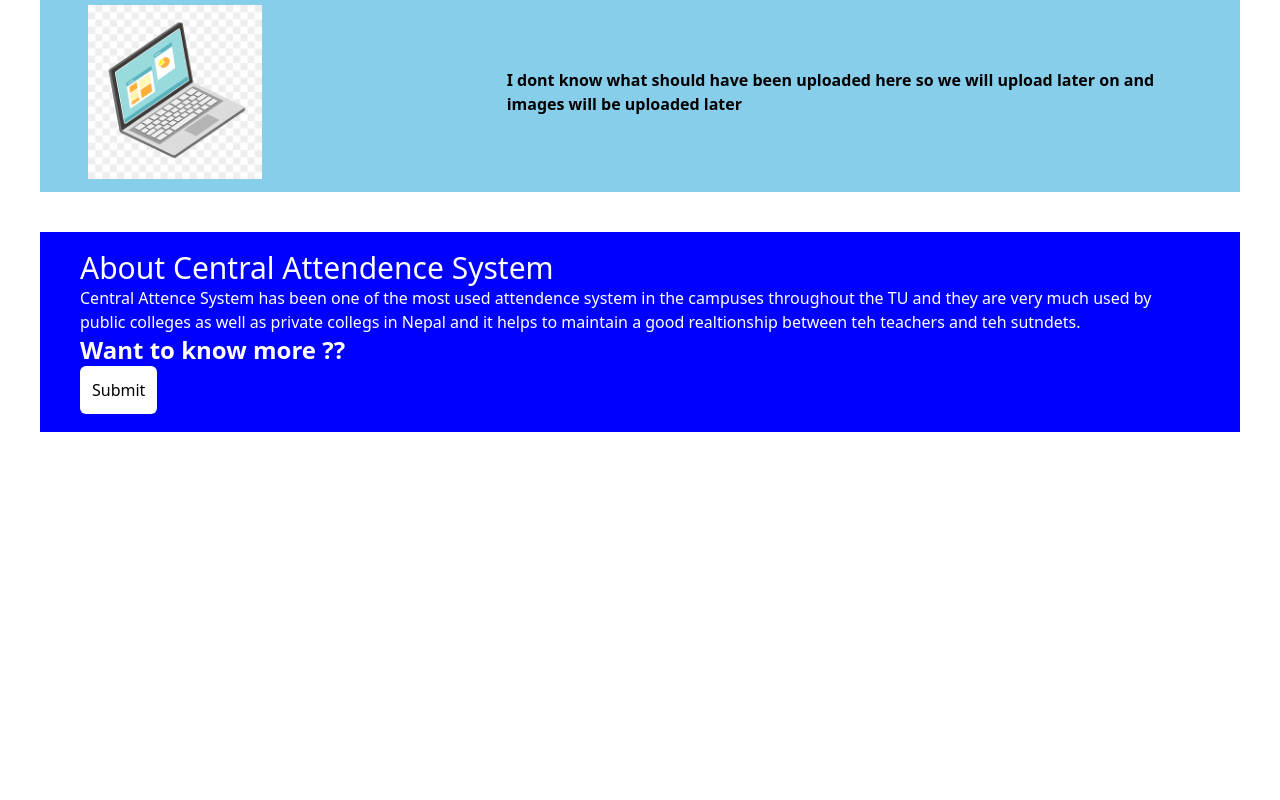
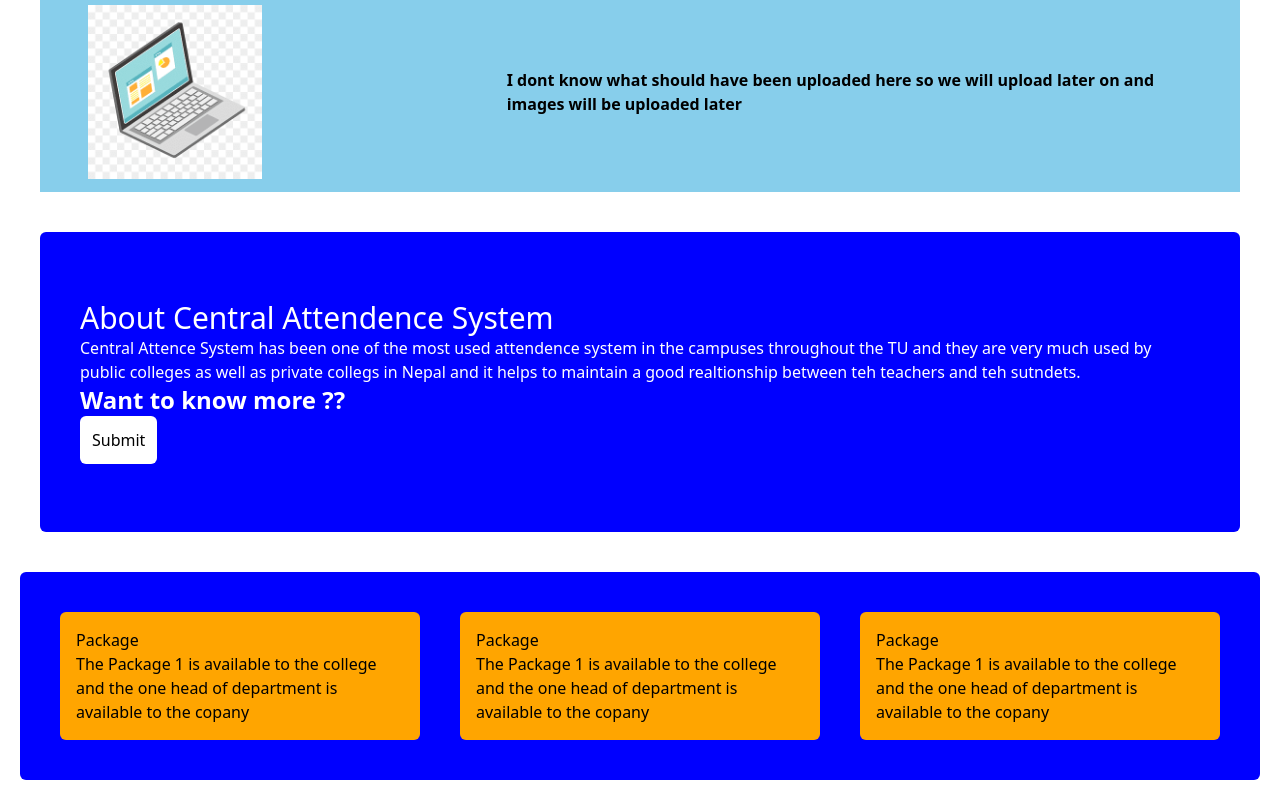
Before and after one commit to SaugatPoudell/CAS, a React (Create React App) app: page / in a window 1280 px wide. Shown: the part 620-1420 px from the top of the page. Before the commit the page ends 1092 px from the top, so only its background shows below. Built offline with nearby package versions, Linux system fonts and the light colour scheme.

Commit message:
UI Updated

```diff
--- a/src/App.js
+++ b/src/App.js
@@ -5,6 +5,7 @@ import Header from './Components/Header';
 import Banner from './Components/Banner';
 import { Customers } from './Components/Customers';
 import  {AboutUs} from './Components/AboutUs';
+import { Packages} from './Components/Packages';
 
 function App() {
   return (
@@ -13,6 +14,7 @@ function App() {
      <Banner/>
      <Customers/>
      <AboutUs/>
+     <Packages/>
 
     </div>
   );
--- a/src/Components/AboutUs.jsx
+++ b/src/Components/AboutUs.jsx
@@ -2,7 +2,7 @@ import React from 'react'
 
 export const AboutUs = () => {
   return (
-    <div className='bg-[blue] w-[full] h-[200px] flex items-center justify-center m-10'>
+    <div className='bg-[blue] w-[full] h-[300px] flex items-center justify-center m-10 rounded-md'>
         <div className='m-10 mt-0 mb-0 '>
             <h2 className='text-white text-3xl '> About Central Attendence System</h2>
             <p className='text-white'>Central Attence System has been one of the most used attendence system in the campuses throughout the
--- /dev/null
+++ b/src/Components/Packages.jsx
@@ -0,0 +1,27 @@
+import React from 'react'
+
+export const Packages = () => {
+  return (
+    <div className='bg-[blue] flex justify-center gap-10 m-5 p-10 rounded-md'>
+        <div className='bg-[orange] w-300px h-300px p-4 rounded-md'>
+            <h1>Package</h1>
+            <p>The Package 1 is available to the college and
+                the one head of department is available to the copany
+            </p>
+        </div>
+        <div className='bg-[orange] w-300px h-300px p-4 rounded-md'>
+            <h1>Package</h1>
+            <p>The Package 1 is available to the college and
+                the one head of department is available to the copany
+            </p>
+        </div>
+        <div className='bg-[orange] w-300px h-300px p-4 rounded-md'>
+            <h1>Package</h1>
+            <p>The Package 1 is available to the college and
+                the one head of department is available to the copany
+            </p>
+        </div>
+
+    </div>
+  )
+}
```
